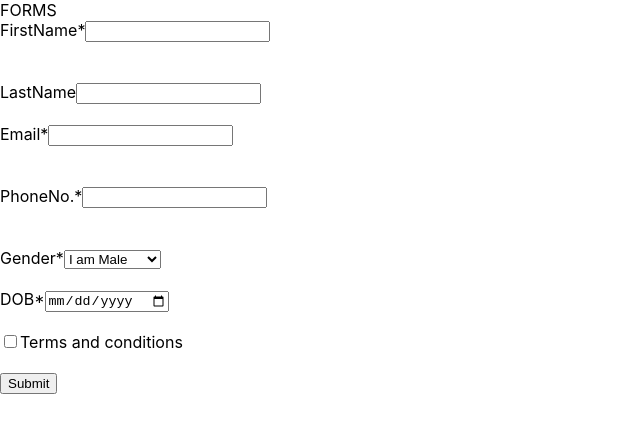
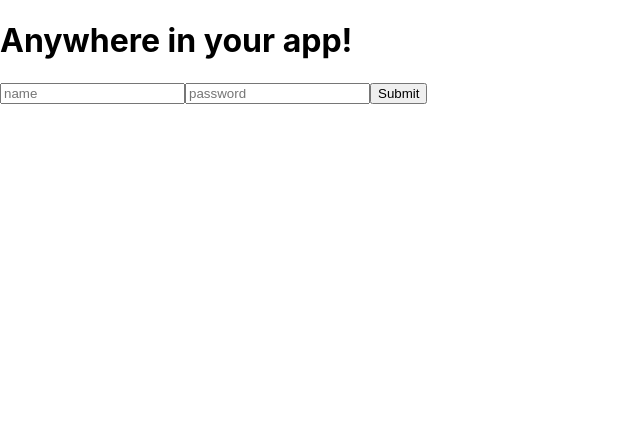
Before and after one commit to thakurutkarsh22/react-oct-fsd, a React (Create React App) app: page / in a window 1280 px wide. Shown: the top 432 px of the page, without its empty margins (0-640 px from the left). Built offline with nearby package versions, Linux system fonts and the light colour scheme.

Commit message:
form complete and formik

```diff
--- a/package.json
+++ b/package.json
@@ -6,6 +6,7 @@
     "@testing-library/jest-dom": "^5.16.5",
     "@testing-library/react": "^13.4.0",
     "@testing-library/user-event": "^13.5.0",
+    "formik": "^2.4.2",
     "react": "^18.2.0",
     "react-dom": "^18.2.0",
     "react-scripts": "5.0.1",
--- a/src/App.js
+++ b/src/App.js
@@ -10,6 +10,8 @@
 import ParentCommunicatioin from "./Communication/ChildToParent/Parent"
 import Parent from "./Communication/ChildTOChild/parent"
 import Forms from "./Forms/Froms"
+import { Formik } from "formik"
+import FormikForm from "./Forms/FormikForm"
 
 
 
@@ -128,7 +130,8 @@
 
             {/* FORMS */}
 
-            <Forms />
+            {/* <Forms /> */}
+            <FormikForm />
 
 
         </>
--- /dev/null
+++ b/src/Forms/FormikForm.js
@@ -0,0 +1,65 @@
+import React from 'react';
+import { Formik } from 'formik';
+
+const FormikForm = () => (
+  <div>
+    <h1>Anywhere in your app!</h1>
+    <Formik
+      initialValues={{ email: '', password: '' }}
+      validate={values => {
+        const errors = {};
+        if (!values.email) {
+          errors.email = 'Required';
+        } else if (
+          !/^[A-Z0-9._%+-]+@[A-Z0-9.-]+\.[A-Z]{2,}$/i.test(values.email)
+        ) {
+          errors.email = 'Invalid email address';
+        }
+        return errors;
+      }}
+      onSubmit={(values, { setSubmitting }) => {
+        setTimeout(() => {
+          alert(JSON.stringify(values, null, 2));
+          setSubmitting(false);
+        }, 400);
+      }}
+    >
+      {({
+        values,
+        errors,
+        touched,
+        handleChange,
+        handleBlur,
+        handleSubmit,
+        isSubmitting,
+        /* and other goodies */
+      }) => (
+        <form onSubmit={handleSubmit}>
+          <input
+            type="email"
+            name="email"
+            onChange={handleChange}
+            onBlur={handleBlur}
+            value={values.email}
+            placeholder='name'
+          />
+          {errors.email && touched.email && errors.email}
+          <input
+            type="password"
+            name="password"
+            onChange={handleChange}
+            onBlur={handleBlur}
+            value={values.password}
+            placeholder='password'
+          />
+          {errors.password && touched.password && errors.password}
+          <button type="submit" disabled={isSubmitting}>
+            Submit
+          </button>
+        </form>
+      )}
+    </Formik>
+  </div>
+);
+
+export default FormikForm;
--- a/src/Forms/Froms.js
+++ b/src/Forms/Froms.js
@@ -132,7 +132,7 @@
         // validated for email
 
         if(inputKey === "email") {
-            const emailRegex = /[a-z0-9]+@[a-z]+\.[a-z]{2,3}/;
+            const emailRegex = /[a-z0-9]+@[a-z]+\.[a-z]{2,3}/; // onion routers
 
             if(value && value.match(emailRegex)) {
                 localError[inputKey] = "";
```
Also changed, not shown: 1 other file (tests, documents, lock files or other folders).
